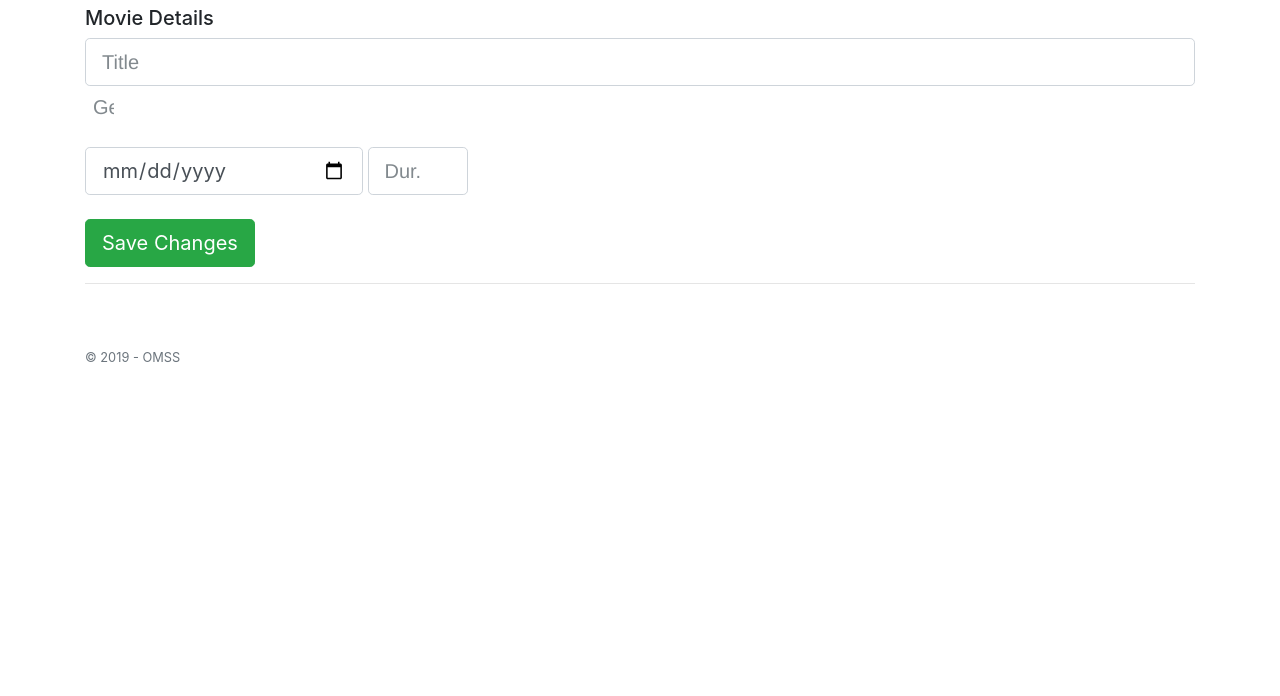
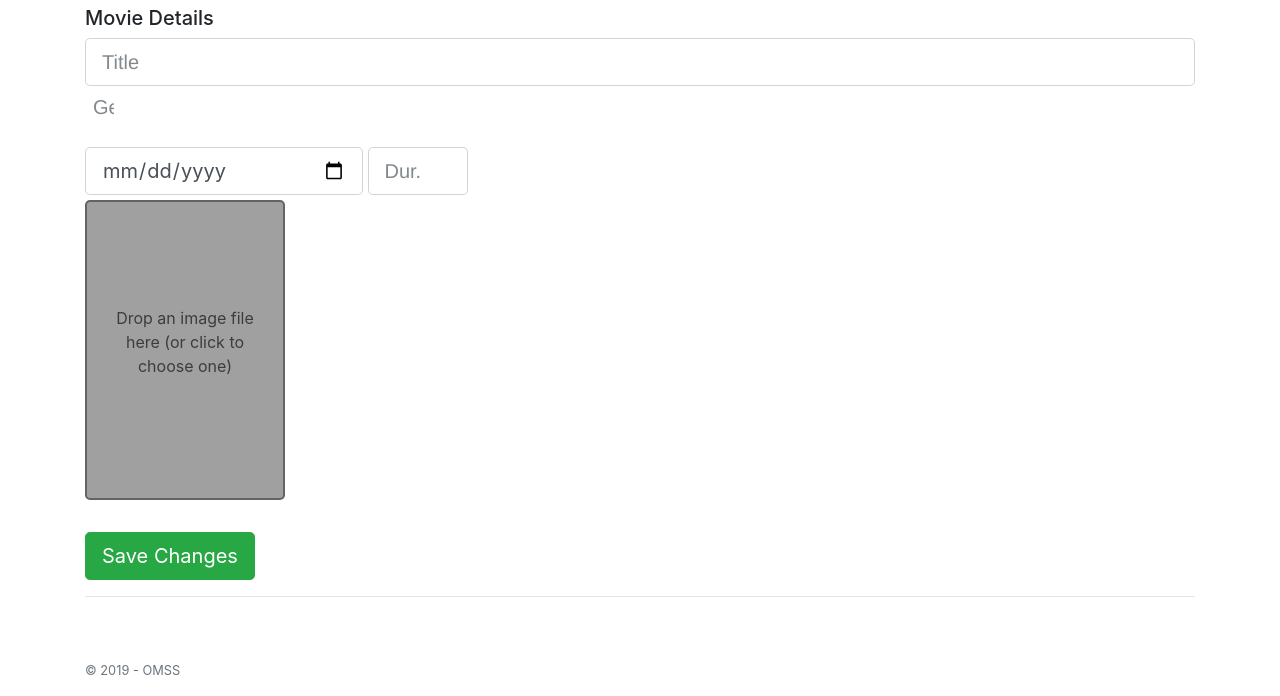
Before and after one commit to kingdion/isd-assignment, a Flask app: template app/templates/add_movie.html in a window 1280 px wide. Shown: the part 163-859 px from the top of the page. Before the commit the page ends 525 px from the top, so only its background shows below. Run offline with Flask 2, Linux system fonts and the light colour scheme; the template is opened without the code that fills it, so the values that code supplies are empty; some libraries are stand-ins or nearby versions.

Commit message:
uploading images works
currently doesnt save them, still needs to be added to edit movie

```diff
--- /dev/null
+++ b/app/static/css/add_edit_movie.css
@@ -0,0 +1,79 @@
+#body-content {
+    opacity: 0;
+    transition: opacity 250ms;
+}
+
+@media (max-width: 992px) {
+   .spacer-h {
+      display: none;
+   }
+}
+
+*::placeholder {
+    color: #636c72 !important;
+    font-family: "Helvetica Neue", Helvetica, Arial, sans-serif !important;
+    opacity: 0.8 !important;
+    font-size: 1.25rem;
+}
+
+input[type="file"] {
+    position: absolute;
+    left: 0;
+    opacity: 0;
+    top: 0;
+    bottom: 0;
+    width: 100%;
+    z-index: 2;
+}
+
+#file-name-container {
+    position: absolute;
+    top: 0;
+    bottom: 0;
+
+    transition: all 200ms;
+    background-color: rgb(160, 160, 160);
+    border: 2px solid rgb(100, 100, 100);
+    border-radius: 5px;
+    height: 300px;
+    width: 200px;
+
+    display: flex;
+    align-items: center;
+    justify-content: center;
+
+    text-align: center;
+}
+
+#image-preview {
+    position: absolute;
+    top: 0;
+    bottom: 0;
+    width: 100%;
+    height: 100%;
+    border-radius: 5px;
+    display: none;
+    z-index: 0;
+}
+
+#image-file-label {
+    display: inline-block;
+    position: relative;
+    height: 300px;
+    width: 200px;
+}
+
+#file-name-container.dragover {
+    background-color: rgb(100, 100, 100);
+    color: rgb(230, 230, 230);
+}
+
+#file-name-container p {
+    overflow: hidden;
+    z-index: 1;
+    color: rgb(60, 60, 60);
+    background-color: rgba(0, 0, 0, 0);
+    width: 100%;
+    padding: 10px;
+    transition: all 250ms linear;
+}
--- a/app/static/css/edit_movie.css
+++ /dev/null
@@ -1,17 +0,0 @@
-#body-content {
-    opacity: 0;
-    transition: opacity 250ms;
-}
-
-@media (max-width: 992px) {
-   .spacer-h {
-      display: none;
-   }
-}
-
-*::placeholder {
-    color: #636c72 !important;
-    font-family: "Helvetica Neue", Helvetica, Arial, sans-serif !important;
-    opacity: 0.8 !important;
-    font-size: 1.25rem;
-}
--- a/app/static/js/add_edit_movie.js
+++ b/app/static/js/add_edit_movie.js
@@ -6,6 +6,25 @@ $(document).ready(function() {
     $('[name="title"]').focusout(function(){ validate_not_empty($(this)); });
     $('[name="release-date"]').focusout(function(){ validate_not_empty($(this)); });
     $('[name="runtime"]').focusout(function(){ validate_not_empty($(this)); });
+
+    fileInput = $('#image-file');
+    fileInput.on('dragenter', function(event) {
+        $('#file-name-container').addClass('dragover');
+    });
+
+    fileInput.on('dragleave', function(event) {
+        $('#file-name-container').removeClass('dragover');
+    });
+
+    fileInput.on('change', function(event) {
+        $('#file-name').text(fileInput.val().split('\\').pop());
+        $('#file-name-container').removeClass('dragover');
+        $('#file-name-container').css('border', 'none');
+        $('#image-preview').attr('src', window.URL.createObjectURL(document.getElementById('image-file').files[0]));
+        $('#image-preview').css('display', 'block');
+        $('#file-name').css('background-color', 'rgba(0, 0, 0, 0.8)');
+        $('#file-name').css('color', 'white');
+    });
 });
 
 $('#movie-form').submit(function(event) {
--- a/app/templates/add_movie.html
+++ b/app/templates/add_movie.html
@@ -4,7 +4,7 @@
 <html lang="en">
     <head>
         <title>Add Movie - Staff View</title>
-        <link rel="stylesheet" type="text/css" href="{{ url_for('static', filename='css/edit_movie.css') }}"/>
+        <link rel="stylesheet" type="text/css" href="{{ url_for('static', filename='css/add_edit_movie.css') }}"/>
         <link rel="stylesheet" type="text/css" href="https://cdnjs.cloudflare.com/ajax/libs/select2/4.0.7/css/select2.min.css"/>
         <link rel="stylesheet" type="text/css" href="https://cdnjs.cloudflare.com/ajax/libs/select2-bootstrap-theme/0.1.0-beta.10/select2-bootstrap.min.css"/>
         {{ util.head() }}
@@ -23,7 +23,7 @@
 
             <form id="movie-form" class="container" action="{{ url_for('routes.do_add_movie') }}" method=POST>
                 <div class="row input-group-lg">
-                    <input type="text" class="form-control input-lg col-lg-12" name="title" placeholder="Title" data-toggle="tooltip" data-trigger="manual" data-placement="right" title="">
+                    <input type="text" class="form-control input-lg col-lg-12" name="title" placeholder="Title" data-toggle="tooltip" data-trigger="manual" data-placement="right" title="" required>
                 </div>
 
                 <div class="spacer"></div>
@@ -38,7 +38,7 @@
 
                 <div class="spacer"></div>
 
-                <div class="input-group-lg row">
+                <div class="row input-group-lg">
                     <input class="col-lg-3 form-control" type="date" id="date-time-picker" name="release-date" placeholder="Release Date" data-toggle="tooltip" data-trigger="manual" data-placement="bottom" title=""/>
                     <div class="spacer-h"></div>
                     <input class="col-lg-1 form-control" style="min-width: 100px !important;" type="number" name="runtime" placeholder="Dur." data-toggle="tooltip" data-trigger="manual" data-placement="bottom" title="">
@@ -48,6 +48,18 @@
                         <option value="{{ maturityRating.id }}">{{ maturityRating.maturity_rating }}</option>
                         {% endfor %}
                     </select>
+                </div>
+
+                <div class="spacer"></div>
+
+                <div class="row input-group-lg">
+                    <label id="image-file-label" for="image-file">
+                        <div id="file-name-container">
+                            <img id="image-preview" src=""/>
+                            <p id="file-name">Drop an image file here (or click to choose one)</p>
+                        </div>
+                        <input id="image-file" type="file" accept="image/*">
+                    </label>
                 </div>
 
                 <br/>
--- a/app/templates/edit_movie.html
+++ b/app/templates/edit_movie.html
@@ -4,7 +4,7 @@
 <html lang="en">
     <head>
         <title>Edit Movie - Staff View</title>
-        <link rel="stylesheet" type="text/css" href="{{ url_for('static', filename='css/edit_movie.css') }}"/>
+        <link rel="stylesheet" type="text/css" href="{{ url_for('static', filename='css/add_edit_movie.css') }}"/>
         <link rel="stylesheet" type="text/css" href="https://cdnjs.cloudflare.com/ajax/libs/select2/4.0.7/css/select2.min.css"/>
         <link rel="stylesheet" type="text/css" href="https://cdnjs.cloudflare.com/ajax/libs/select2-bootstrap-theme/0.1.0-beta.10/select2-bootstrap.min.css"/>
         {{ util.head() }}
```
Also changed, not shown: app/routes.py (+1 -8 lines).
